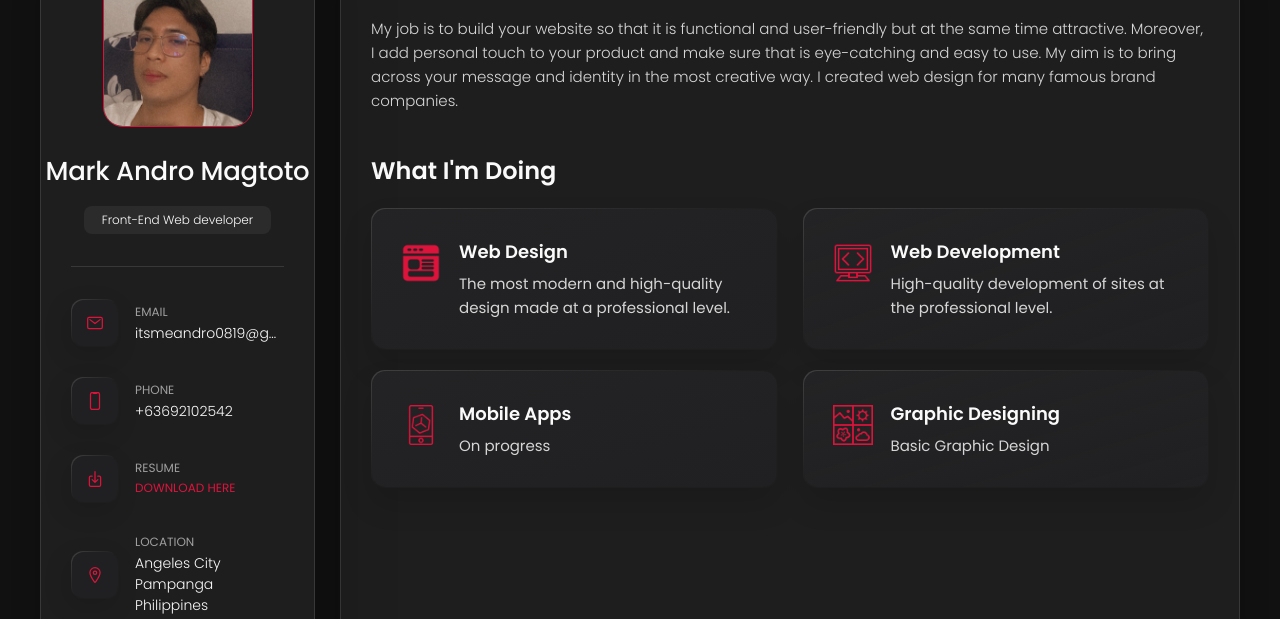
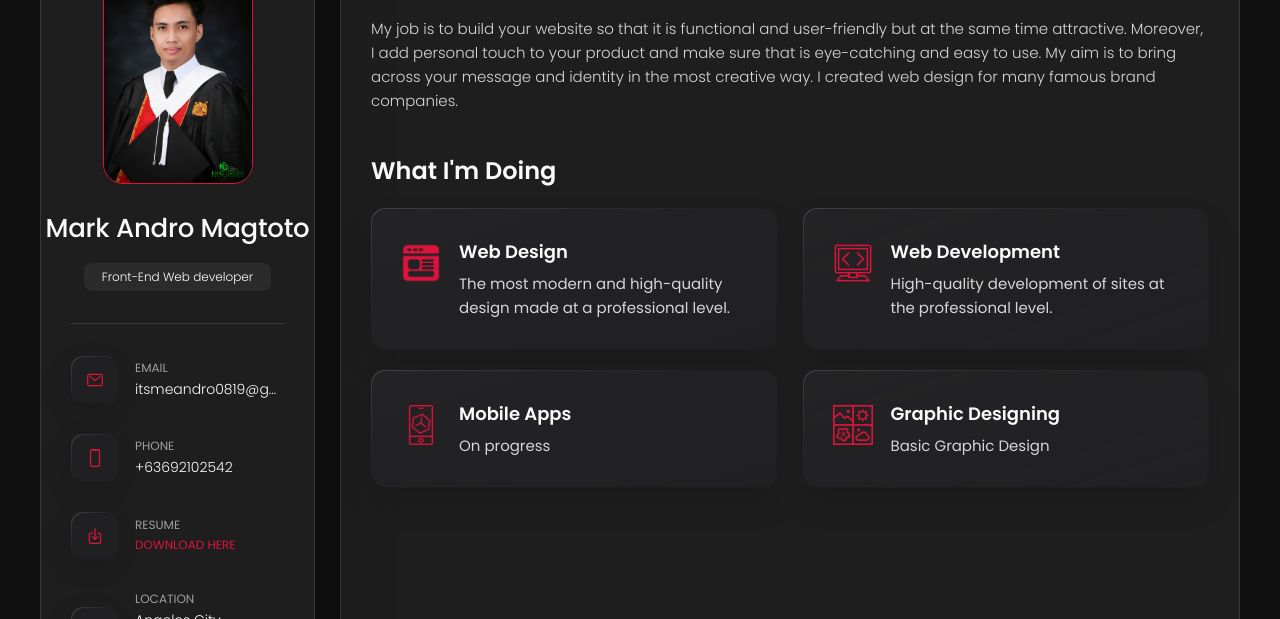
Before and after one commit to androidher00819/PORTFOLIO-MARK-ANDRO, a plain HTML site: page index.html in a window 1280 px wide. Shown: the part 162-781 px from the top of the page. Drawn offline with nearby package versions, Linux system fonts and the light colour scheme.

Commit message:
Update index.html

```diff
--- a/index.html
+++ b/index.html
@@ -42,7 +42,7 @@
       <div class="sidebar-info">
 
         <figure class="avatar-box">
-          <img class="mx-auto" src="./assets/images/Profile.JPG" alt="Richard hanrick" width="80">
+          <img class="mx-auto" src="./assets/images/gradpic.JPG" alt="Richard hanrick" width="80">
         </figure>
 
         <div class="info-content">
```
